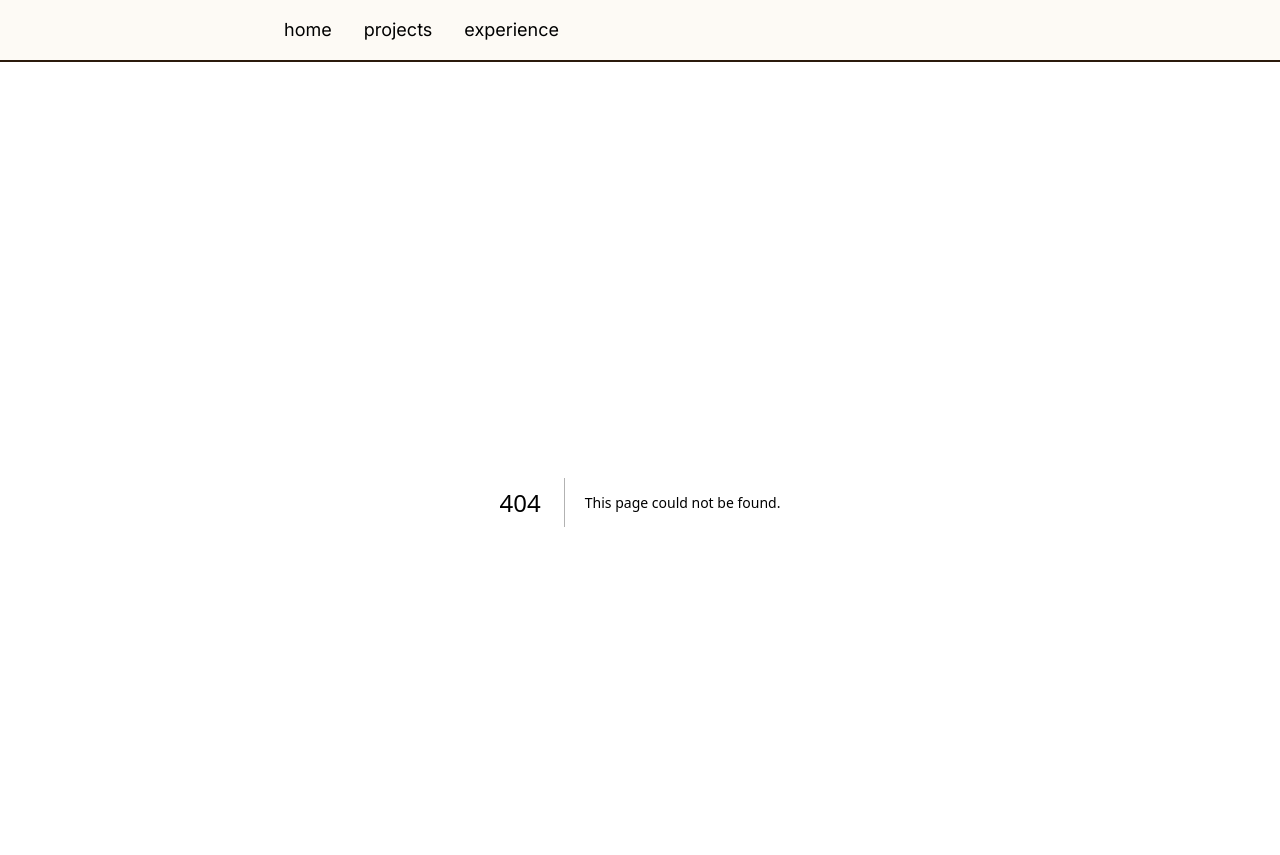
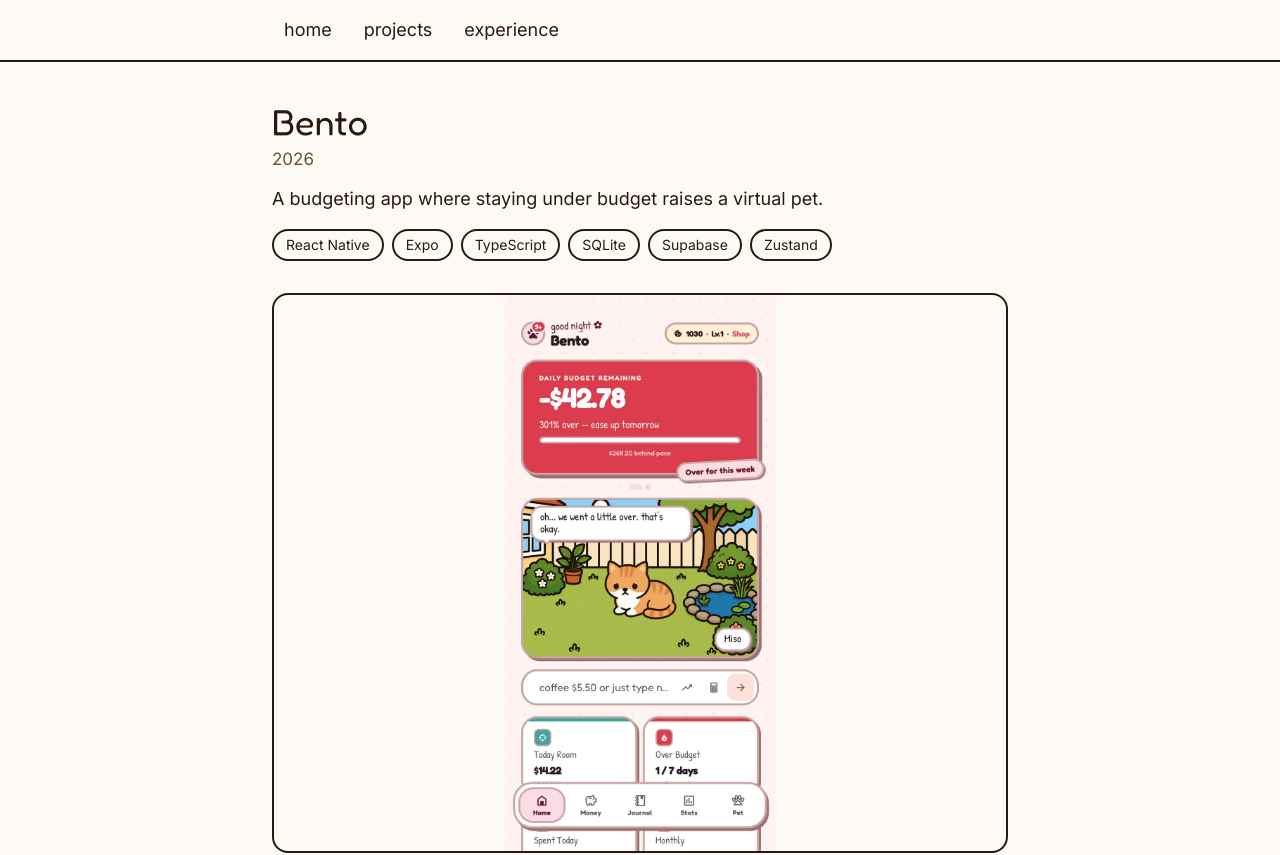
Before and after one commit to jonathantchiu/site, a Next.js app: page /projects/bento in a window 1280 px wide. Before the commit this address had no page. Shown: the top 855 px of the page. Built offline with nearby package versions, Linux system fonts and the light colour scheme.

Commit message:
feat: add projects index and detail pages

```diff
--- /dev/null
+++ b/app/projects/[slug]/page.tsx
@@ -0,0 +1,64 @@
+import { notFound } from 'next/navigation';
+import { MDXRemote } from 'next-mdx-remote/rsc';
+import { getProject, getProjectSlugs } from '@/lib/projects';
+import { Screenshot } from '@/components/Screenshot';
+
+export function generateStaticParams() {
+  return getProjectSlugs().map((slug) => ({ slug }));
+}
+
+export async function generateMetadata({
+  params,
+}: {
+  params: Promise<{ slug: string }>;
+}) {
+  const { slug } = await params;
+  const project = getProject(slug);
+  return { title: project ? `${project.title} — Jonathan Chiu` : 'Not found' };
+}
+
+export default async function ProjectPage({
+  params,
+}: {
+  params: Promise<{ slug: string }>;
+}) {
+  const { slug } = await params;
+  const project = getProject(slug);
+  if (!project) notFound();
+
+  return (
+    <article>
+      <h1 className="font-[family-name:var(--font-display)] text-4xl">{project.title}</h1>
+      <p className="mt-1 text-muted">{project.year}</p>
+      <p className="mt-3 max-w-measure text-lg">{project.hook}</p>
+
+      <ul className="mt-4 flex flex-wrap gap-2">
+        {project.stack.map((tech) => (
+          <li key={tech} className="rounded-full border-2 border-ink px-3 py-1 text-sm">
+            {tech}
+          </li>
+        ))}
+      </ul>
+
+      <div className="mt-8">
+        <Screenshot
+          base={project.cover}
+          alt={`${project.title} screenshot`}
+          width={project.coverWidth}
+          height={project.coverHeight}
+        />
+      </div>
+
+      <div className="prose-custom mt-10 max-w-measure [&_h2]:mt-10 [&_h2]:text-2xl [&_h2]:font-bold [&_p]:mt-4">
+        <MDXRemote source={project.content} />
+      </div>
+
+      <a
+        href={project.repo}
+        className="mt-10 inline-flex min-h-[44px] items-center rounded-card border-2 border-ink bg-sand px-5 shadow-offset"
+      >
+        View the code on GitHub
+      </a>
+    </article>
+  );
+}
--- /dev/null
+++ b/app/projects/page.tsx
@@ -0,0 +1,26 @@
+import { getAllProjects } from '@/lib/projects';
+import { ProjectCard } from '@/components/ProjectCard';
+import { Reveal } from '@/components/Reveal';
+
+export const metadata = { title: 'Projects — Jonathan Chiu' };
+
+export default function ProjectsPage() {
+  const projects = getAllProjects();
+
+  return (
+    <>
+      <h1 className="font-[family-name:var(--font-display)] text-4xl">Projects</h1>
+      <p className="mt-3 max-w-measure text-muted">
+        Things I built, why I built them, and what broke along the way.
+      </p>
+
+      <div className="mt-10 flex flex-col gap-10">
+        {projects.map((project, i) => (
+          <Reveal key={project.slug} delay={i * 0.08}>
+            <ProjectCard project={project} />
+          </Reveal>
+        ))}
+      </div>
+    </>
+  );
+}
```
